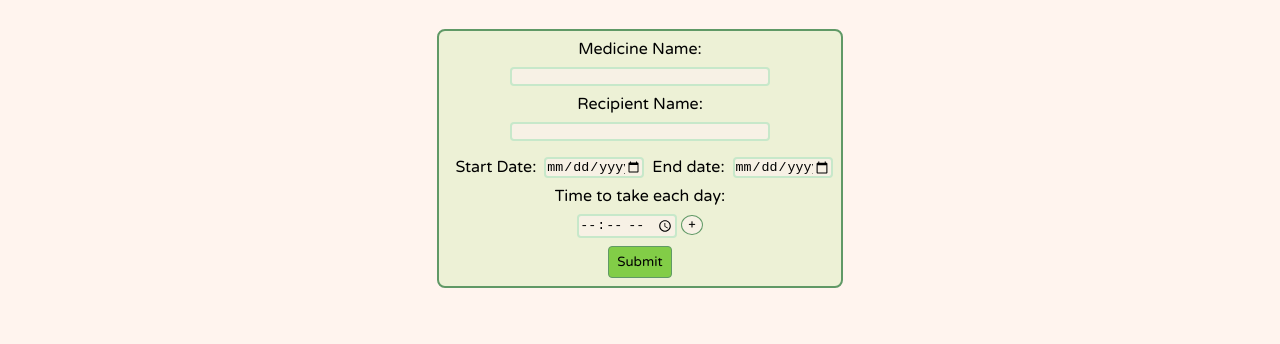
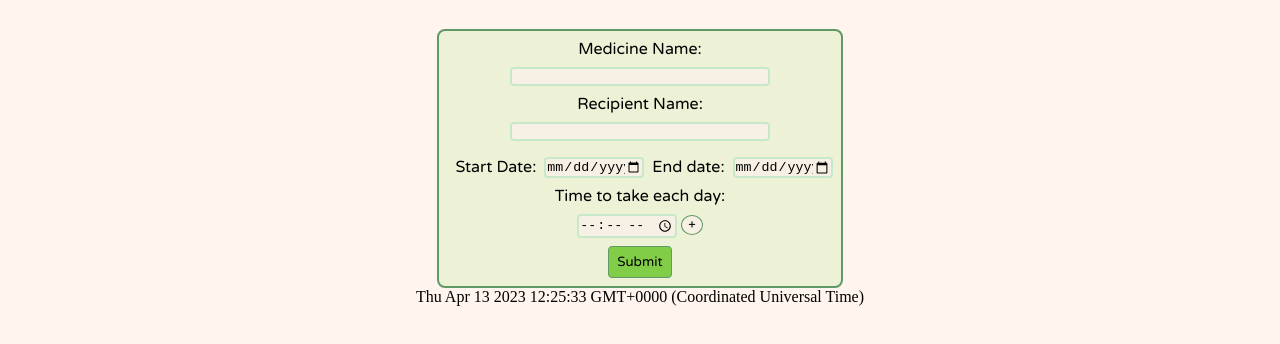
Before and after one commit to kaiyuanqian/pillpal, a plain HTML site: page index.html in a window 1280 px wide. Shown: the part 238-582 px from the top of the page. Drawn offline with Linux system fonts and the light colour scheme.

Commit message:
basic date tracking

```diff
--- a/index.html
+++ b/index.html
@@ -34,5 +34,7 @@
 
         <button type="submit">Submit</button>
     </form>
+
+    <div id=time></div>
 </body>
 </html>
--- a/script.js
+++ b/script.js
@@ -93,9 +93,15 @@ function handleSubmit(event) {
 
 	readPrescriptions();
 }
+
+function updateClock() {
+	document.getElementById('time').innerHTML = Date();
+}
+
 const form = document.querySelector('form');
 form.addEventListener('submit', handleSubmit);
 
 openDb();
 // must run at least once to show previously added prescriptions upon refresh
 readPrescriptions();
+setInterval(updateClock, 1000);
```
